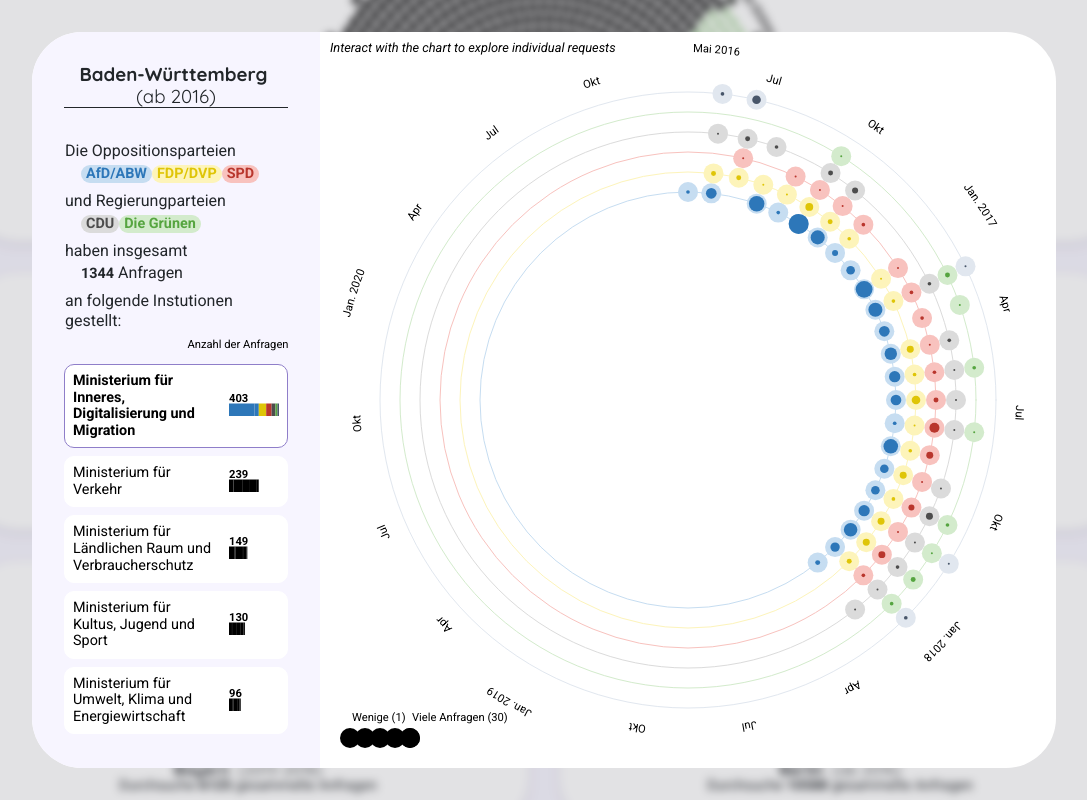
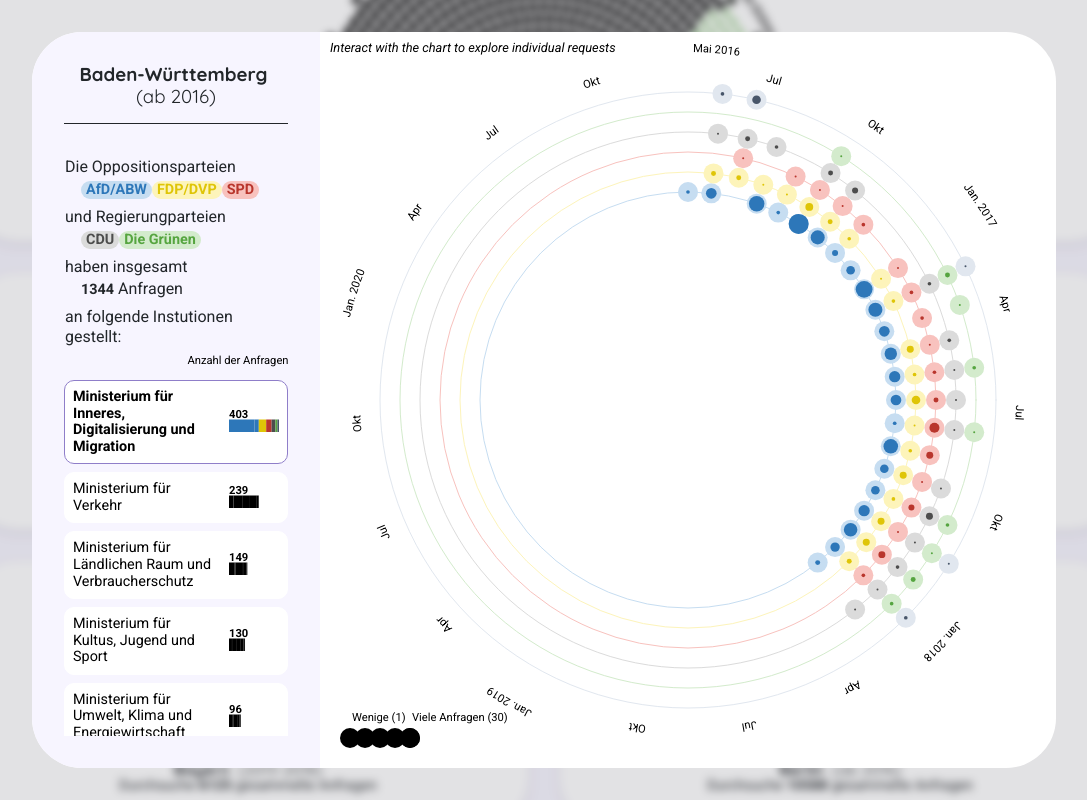
Before and after one commit to sophiamersmann/kleine-anfragen-visualised, a Vue app: page / in a window 1280 px wide. Both pictures are taken after a click on the element 344 px from the left and 1408 px from the top of the page. Shown: the part 1008-1808 px from the top of the page, without its empty margins (96-1183 px from the left). Built offline with nearby package versions, Linux system fonts and the light colour scheme.

Commit message:
Fix browser compatability issues

```diff
--- a/src/components/Popup.vue
+++ b/src/components/Popup.vue
@@ -287,6 +287,7 @@ $line-height: 18px;
   h3 {
     text-align: center;
     border-bottom: 1px solid $black;
+    padding-bottom: 0.5 * $spacing;
 
     span {
       font-weight: normal;
@@ -325,6 +326,6 @@ $line-height: 18px;
   width: 50px;
   height: 20px;
   margin-top: -20px;
-  align-self: end;
+  align-self: flex-end;
 }
 </style>
--- a/src/components/Root.vue
+++ b/src/components/Root.vue
@@ -363,8 +363,11 @@ main {
 
     .legend-line {
       display: flex;
-      gap: 0.5 * $spacing;
       align-items: baseline;
+    }
+
+    .legend-line--chart {
+      margin-right: 0.5 * $spacing;
     }
 
     .legend-line--label {
```
